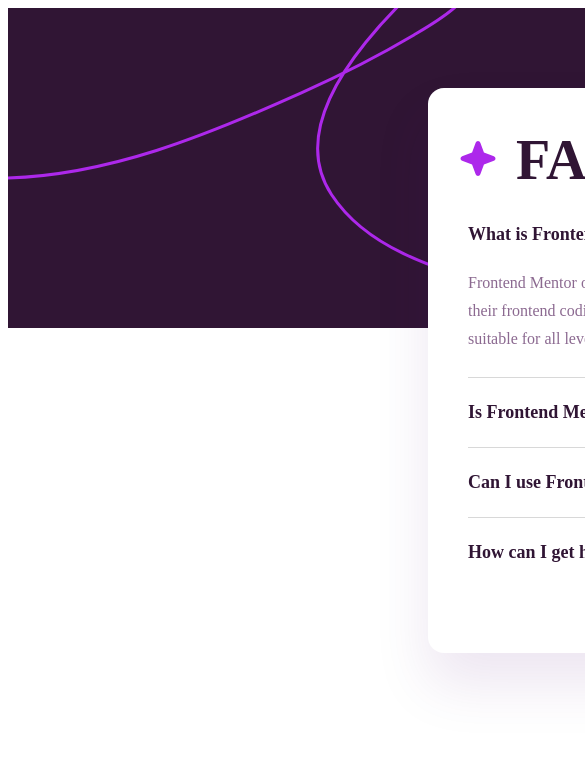
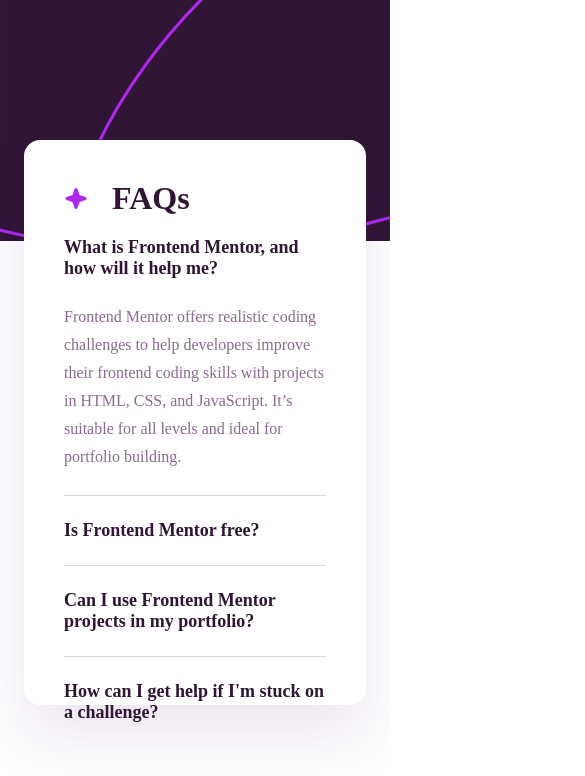
Before and after one commit to devavaz/faqs-accordion-fm-challenge, a plain HTML site: page index.html in a window 390 px wide. Shown: the top 776 px of the page, 585 px wide, since content can reach past the window. Drawn offline with Linux system fonts and the light colour scheme; files whose address does not match are found by name.

Commit message:
Made it responsive for mobile as well

```diff
--- a/styles.css
+++ b/styles.css
@@ -1,6 +1,10 @@
 * {
     box-sizing: border-box;
   }
+
+  * {
+    margin: 0;
+}
 
 .body {
 background-color: #8B6990;
@@ -12,29 +16,27 @@
 
 
 .container {
-    background: #301534;
-    width: 1440px;
-    height: 320px;
-    position: relative;
     background-image: url(./assets/images/background-pattern-desktop.svg);
+    background-repeat: no-repeat;
+    background-size: 100%;
+    display: flex;
+    justify-content: center;
+    align-items: center;
+    min-height: 100vh;
 }
 
 
 .box {
     border-radius: 16px;
-background: var(--White, #FFF);
-box-shadow: 0px 32px 56px 0px rgba(80, 0, 118, 0.10);
+    background: var(--White, #FFF);
+    box-shadow: 0px 32px 56px 0px rgba(80, 0, 118, 0.10);
     width: 600px;
     height: 565px;
-    position: absolute;
-    top: 80px;
-    left: 420px;
 }
 
 .box h1 {
     font-size: 56px;
     font-weight: 700;
-    margin: 0 0 32px 0;
     color: #301534;
 }
 
@@ -49,7 +51,7 @@
   color: #301534;
   margin-bottom: 24px;
   display: flex;
-    justify-content: space-between;
+  justify-content: space-between;
 }
 
 
@@ -70,15 +72,34 @@
 
 .head {
     display: flex;
-    margin-left: 48px;
+    margin-bottom: 36px;
 }
 
 .star {
-    position: absolute;
-    top: 50px;
-    left: 30px;
+    margin-right: 24px;
 }
 
-.title {
-    margin: 0;
+
+@media (max-width: 768px) {
+
+    .container {
+        background-image: url(./assets/images/background-pattern-mobile.svg);
+        background-repeat: no-repeat;
+        padding: 24px;
+    }
+
+    .star {
+        width: 1.5rem;
+
+    }
+
+    .head {
+        margin-bottom: 20px;
+    }
+
+    .box h1 {
+        font-size: 32px;
+    }
+
+
 }
```
Also changed, not shown: index.html (+2 -0 lines), 3 other files.
